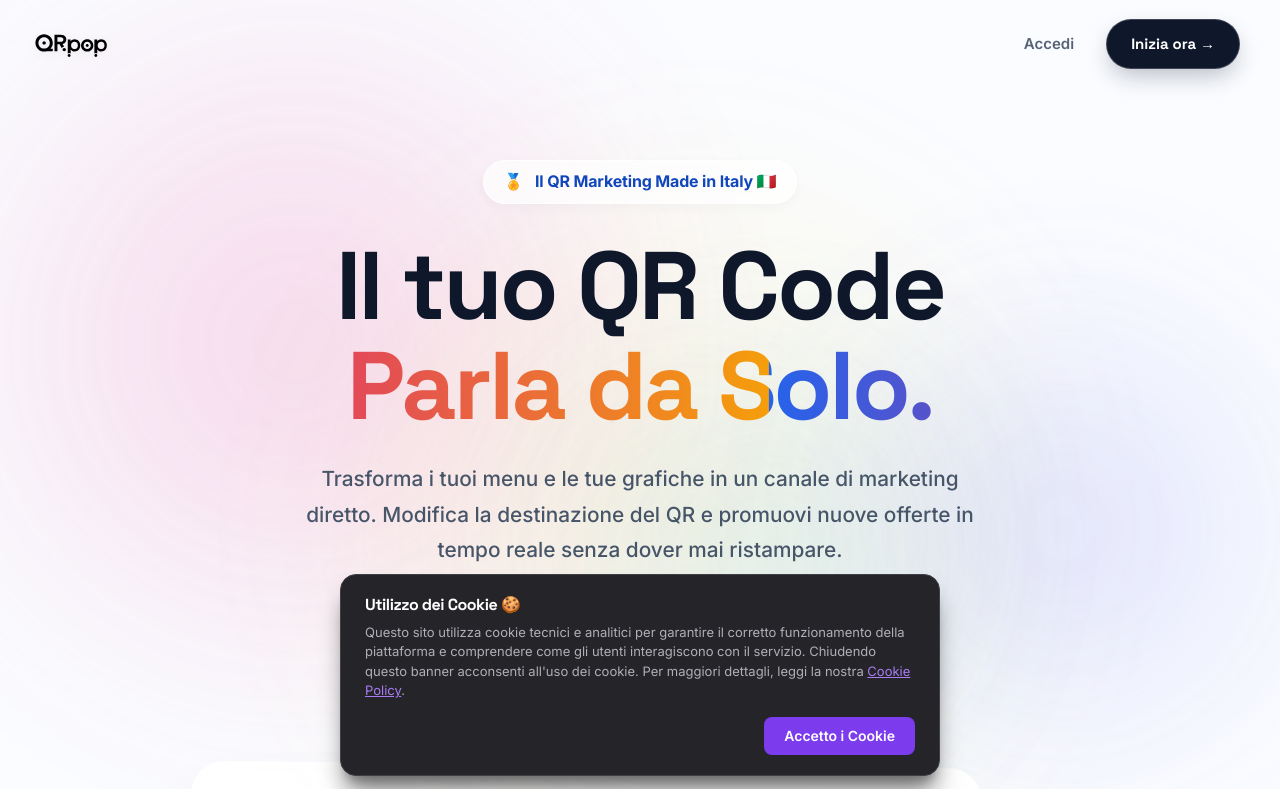
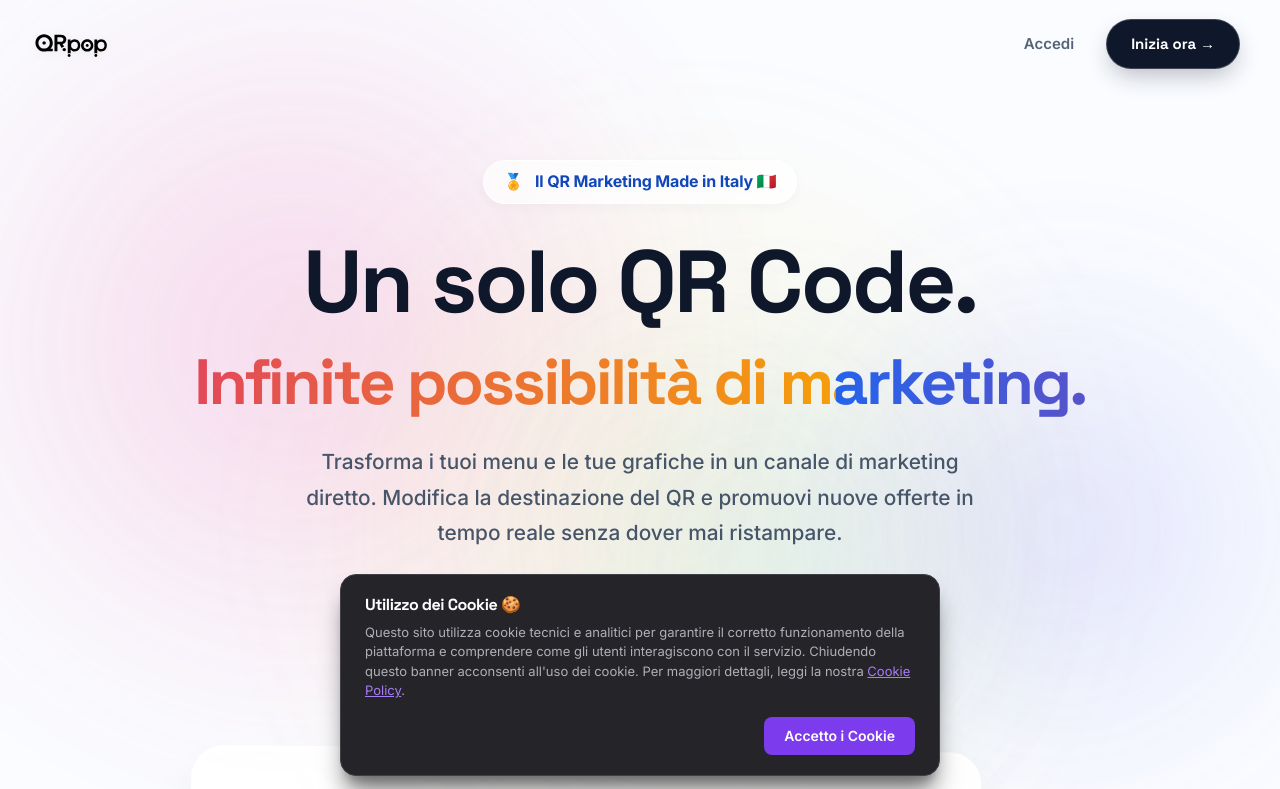
Before and after one commit to cgabelli/qrpop, a Next.js app: page / in a window 1280 px wide. Shown: the top 789 px of the page. Built offline with nearby package versions, Linux system fonts and the light colour scheme.

Commit message:
fix(ui): update hero heading copy

```diff
--- a/app/page.tsx
+++ b/app/page.tsx
@@ -192,14 +192,14 @@ function HeroSection() {
         </div>
 
         <h1 className="animate-fade-up-delay-1" style={{
-            fontSize: "clamp(3.5rem, 8vw, 6rem)",
+            fontSize: "clamp(3.5rem, 8vw, 5.5rem)",
             fontWeight: 800,
             lineHeight: 1.05,
             marginBottom: 24,
             color: "#0f172a",
           }}>
-          Il tuo QR Code <br/>
-          <span className="gradient-text-hero">Parla da Solo.</span>
+          Un solo QR Code.<br/>
+          <span className="gradient-text-hero" style={{ fontSize: "clamp(2.5rem, 5.5vw, 4rem)" }}>Infinite possibilità di marketing.</span>
         </h1>
 
         <p className="animate-fade-up-delay-2" style={{
```
